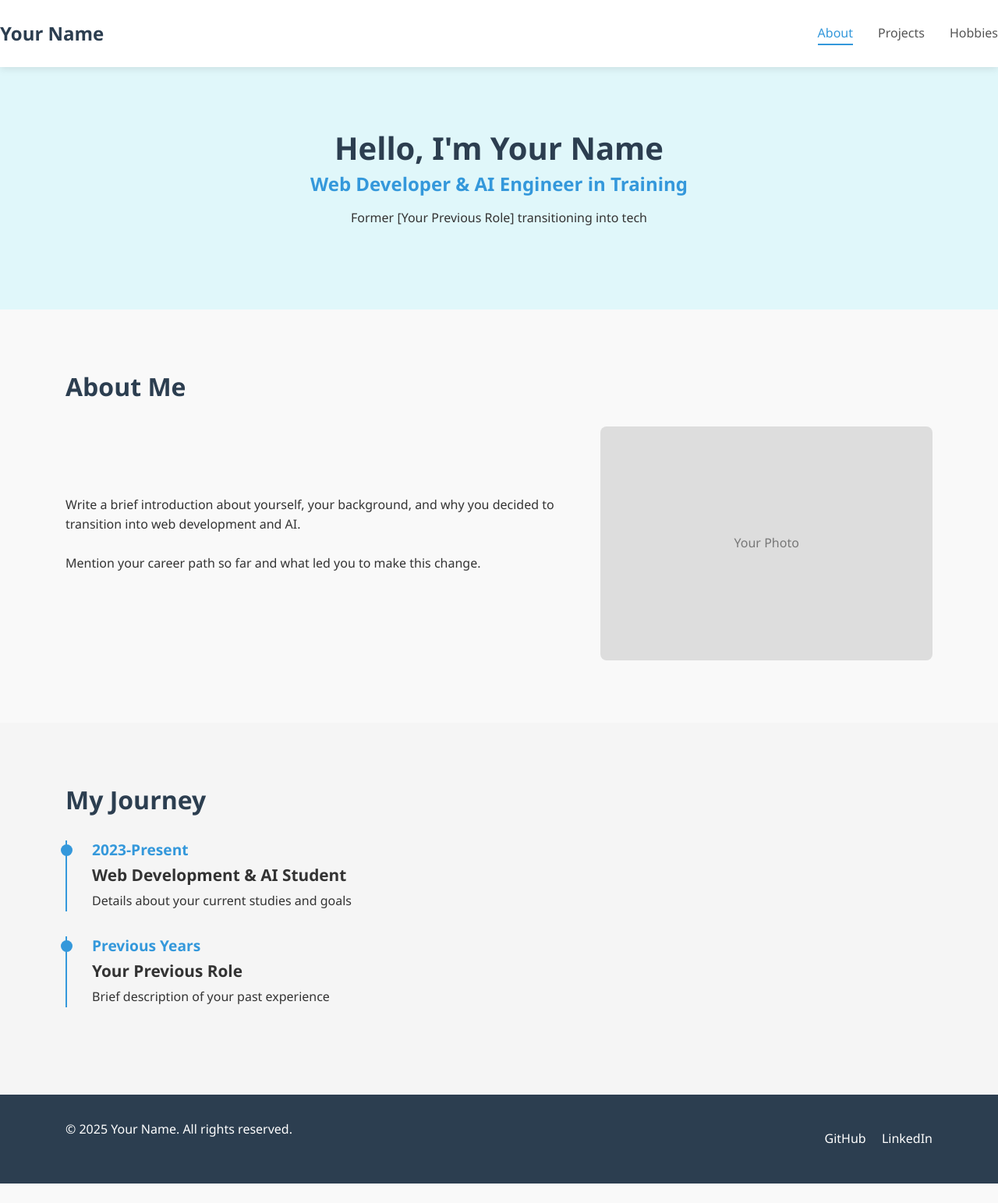
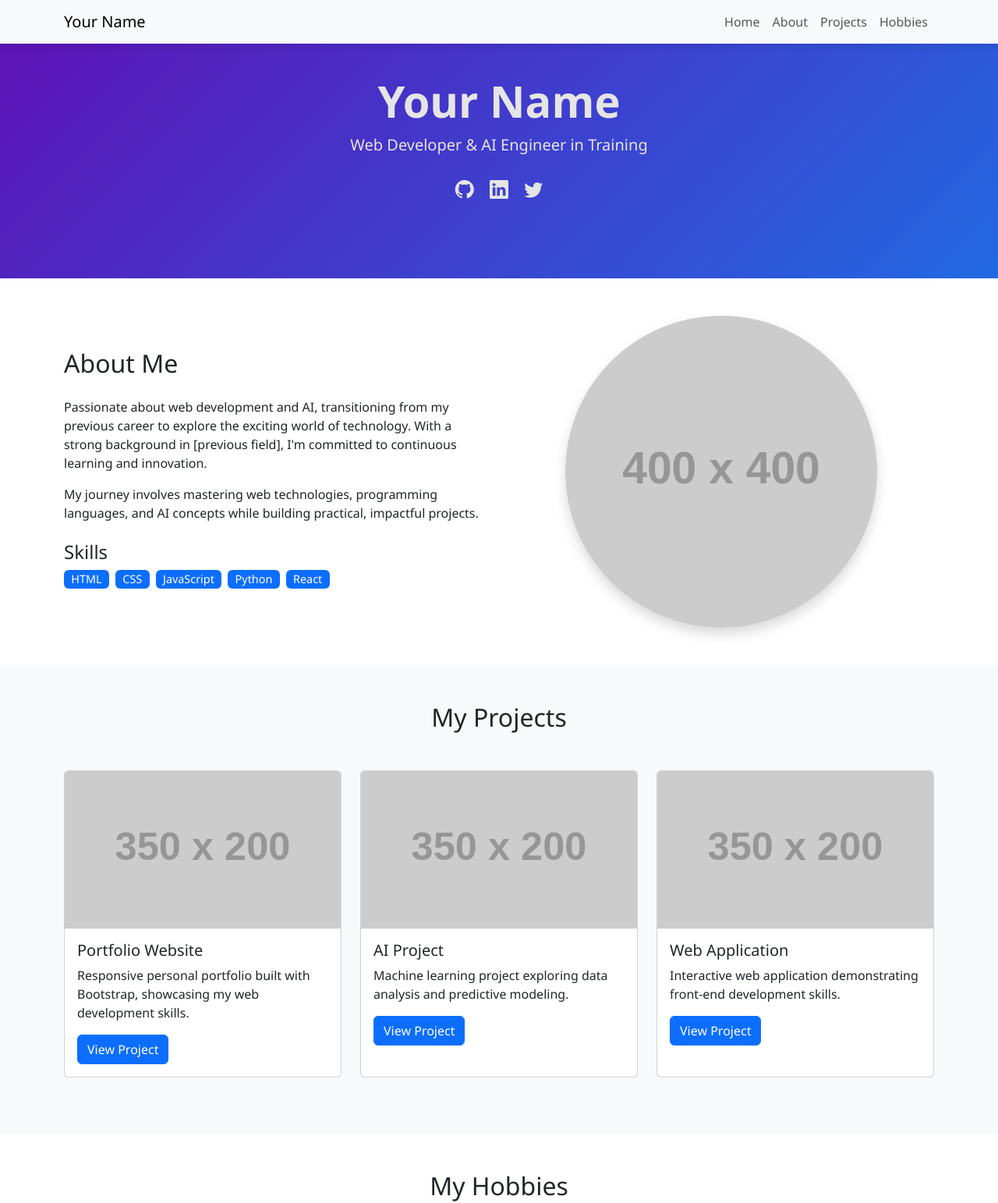
Before and after one commit to tletranvn/porfolio-website, a plain HTML site: page index.html in a window 1280 px wide. Shown: the top 1543 px of the page at 78% size. Before the commit the page ends 1518 px from the top, so only its background shows below. Drawn offline with nearby package versions, Linux system fonts and the light colour scheme; placeholder pictures from the web are drawn by us.

Commit message:
bootstrap

```diff
--- /dev/null
+++ b/css/custom.css
@@ -0,0 +1,81 @@
+/* Custom CSS to enhance Bootstrap styles */
+body {
+    font-family: 'Segoe UI', Tahoma, Geneva, Verdana, sans-serif;
+    scroll-padding-top: 70px; /* Adjust for fixed navbar */
+}
+
+/* Hero Section */
+.hero-section {
+    background: linear-gradient(135deg, #6a11cb 0%, #2575fc 100%);
+    position: relative;
+    overflow: hidden;
+}
+
+.hero-section::before {
+    content: '';
+    position: absolute;
+    top: 0;
+    left: 0;
+    right: 0;
+    bottom: 0;
+    background: rgba(0, 0, 0, 0.1);
+}
+
+/* Navbar */
+.navbar {
+    box-shadow: 0 2px 10px rgba(0, 0, 0, 0.1);
+}
+
+/* Projects and Hobbies Cards */
+.card {
+    transition: transform 0.3s ease, box-shadow 0.3s ease;
+}
+
+.card:hover {
+    transform: translateY(-10px);
+    box-shadow: 0 10px 20px rgba(0, 0, 0, 0.1);
+}
+
+/* Social Links */
+.social-links a {
+    transition: color 0.3s ease;
+}
+
+.social-links a:hover {
+    color: #6a11cb !important;
+}
+
+/* Skills Badges */
+.skills .badge {
+    font-size: 0.9rem;
+    font-weight: 400;
+}
+
+/* Scrollbar */
+::-webkit-scrollbar {
+    width: 8px;
+}
+
+::-webkit-scrollbar-track {
+    background: #f1f1f1;
+}
+
+::-webkit-scrollbar-thumb {
+    background: #888;
+    border-radius: 4px;
+}
+
+::-webkit-scrollbar-thumb:hover {
+    background: #555;
+}
+
+/* Responsive Adjustments */
+@media (max-width: 768px) {
+    .hero-section h1 {
+        font-size: 2.5rem;
+    }
+
+    .hero-section .lead {
+        font-size: 1rem;
+    }
+}
--- a/index.html
+++ b/index.html
@@ -2,76 +2,174 @@
 <html lang="en">
 <head>
     <meta charset="UTF-8">
-    <meta name="viewport" content="width=device-width, initial-scale=1.0">
+    <meta name="viewport" content="width=device-width, initial-scale=1">
     <title>Your Name - Portfolio</title>
-    <link rel="stylesheet" href="css/styles.css">
+    <!-- Bootstrap CSS -->
+    <link href="https://cdn.jsdelivr.net/npm/bootstrap@5.3.0/dist/css/bootstrap.min.css" rel="stylesheet">
+    <!-- Custom CSS -->
+    <link href="css/custom.css" rel="stylesheet">
+    <!-- Bootstrap Icons -->
+    <link href="https://cdn.jsdelivr.net/npm/bootstrap-icons@1.10.0/font/bootstrap-icons.css" rel="stylesheet">
 </head>
-<body>
-    <header>
-        <nav>
-            <div class="logo">Your Name</div>
-            <ul class="nav-links">
-                <li><a href="index.html" class="active">About</a></li>
-                <li><a href="projects.html">Projects</a></li>
-                <li><a href="hobbies.html">Hobbies</a></li>
+<body data-bs-theme="light">
+    <!-- Navbar -->
+    <nav class="navbar navbar-expand-lg navbar-light bg-light fixed-top">
+        <div class="container">
+            <a class="navbar-brand" href="#home">Your Name</a>
+            <button class="navbar-toggler" type="button" data-bs-toggle="collapse" data-bs-target="#navbarNav">
+                <span class="navbar-toggler-icon"></span>
+            </button>
+            <div class="collapse navbar-collapse" id="navbarNav">
+                <ul class="navbar-nav ms-auto">
+                    <li class="nav-item">
+                        <a class="nav-link" href="#home">Home</a>
+                    </li>
+                    <li class="nav-item">
+                        <a class="nav-link" href="#about">About</a>
+                    </li>
+                    <li class="nav-item">
+                        <a class="nav-link" href="#projects">Projects</a>
+                    </li>
+                    <li class="nav-item">
+                        <a class="nav-link" href="#hobbies">Hobbies</a>
+                    </li>
                 </ul>
+            </div>
+        </div>
     </nav>
-    </header>
 
-    <main>
-        <section class="hero">
-            <div class="container">
-                <h1>Hello, I'm Your Name</h1>
-                <h2>Web Developer & AI Engineer in Training</h2>
-                <p>Former [Your Previous Role] transitioning into tech</p>
+    <!-- Home Section -->
+    <section id="home" class="hero-section bg-primary text-white text-center py-5">
+        <div class="container py-5">
+            <div class="row">
+                <div class="col-lg-8 mx-auto">
+                    <h1 class="display-4 fw-bold">Your Name</h1>
+                    <p class="lead">Web Developer & AI Engineer in Training</p>
+                    <div class="social-links mt-4">
+                        <a href="https://github.com" class="text-white mx-2"><i class="bi bi-github fs-4"></i></a>
+                        <a href="https://linkedin.com" class="text-white mx-2"><i class="bi bi-linkedin fs-4"></i></a>
+                        <a href="https://twitter.com" class="text-white mx-2"><i class="bi bi-twitter fs-4"></i></a>
                     </div>
-        </section>
-
-        <section class="about">
-            <div class="container">
-                <h2>About Me</h2>
-                <div class="about-content">
-                    <div class="about-text">
-                        <p>Write a brief introduction about yourself, your background, and why you decided to transition into web development and AI.</p>
-                        <p>Mention your career path so far and what led you to make this change.</p>
-                    </div>
-                    <div class="about-image">
-                        <!-- Add your image here later -->
-                        <div class="placeholder-image">Your Photo</div>
                 </div>
             </div>
         </div>
     </section>
 
-        <section class="journey">
+    <!-- About Section -->
+    <section id="about" class="py-5">
         <div class="container">
-                <h2>My Journey</h2>
-                <div class="timeline">
-                    <!-- Add your career/education milestones here -->
-                    <div class="timeline-item">
-                        <h3>2023-Present</h3>
-                        <h4>Web Development & AI Student</h4>
-                        <p>Details about your current studies and goals</p>
+            <div class="row align-items-center">
+                <div class="col-lg-6">
+                    <h2 class="mb-4">About Me</h2>
+                    <p>Passionate about web development and AI, transitioning from my previous career to explore the exciting world of technology. With a strong background in [previous field], I'm committed to continuous learning and innovation.</p>
+                    <p>My journey involves mastering web technologies, programming languages, and AI concepts while building practical, impactful projects.</p>
+                    <div class="skills mt-4">
+                        <h4>Skills</h4>
+                        <div class="d-flex flex-wrap">
+                            <span class="badge bg-primary me-2 mb-2">HTML</span>
+                            <span class="badge bg-primary me-2 mb-2">CSS</span>
+                            <span class="badge bg-primary me-2 mb-2">JavaScript</span>
+                            <span class="badge bg-primary me-2 mb-2">Python</span>
+                            <span class="badge bg-primary me-2 mb-2">React</span>
                         </div>
-                    <div class="timeline-item">
-                        <h3>Previous Years</h3>
-                        <h4>Your Previous Role</h4>
-                        <p>Brief description of your past experience</p>
+                    </div>
+                </div>
+                <div class="col-lg-6 text-center">
+                    <img src="https://via.placeholder.com/400x400" alt="Your Profile" class="img-fluid rounded-circle shadow">
                 </div>
             </div>
         </div>
     </section>
-    </main>
 
-    <footer>
+    <!-- Projects Section -->
+    <section id="projects" class="bg-light py-5">
         <div class="container">
-            <p>&copy; 2025 Your Name. All rights reserved.</p>
+            <h2 class="text-center mb-5">My Projects</h2>
+            <div class="row">
+                <div class="col-md-4 mb-4">
+                    <div class="card h-100">
+                        <img src="https://via.placeholder.com/350x200" class="card-img-top" alt="Project 1">
+                        <div class="card-body">
+                            <h5 class="card-title">Portfolio Website</h5>
+                            <p class="card-text">Responsive personal portfolio built with Bootstrap, showcasing my web development skills.</p>
+                            <a href="#" class="btn btn-primary">View Project</a>
+                        </div>
+                    </div>
+                </div>
+                <div class="col-md-4 mb-4">
+                    <div class="card h-100">
+                        <img src="https://via.placeholder.com/350x200" class="card-img-top" alt="Project 2">
+                        <div class="card-body">
+                            <h5 class="card-title">AI Project</h5>
+                            <p class="card-text">Machine learning project exploring data analysis and predictive modeling.</p>
+                            <a href="#" class="btn btn-primary">View Project</a>
+                        </div>
+                    </div>
+                </div>
+                <div class="col-md-4 mb-4">
+                    <div class="card h-100">
+                        <img src="https://via.placeholder.com/350x200" class="card-img-top" alt="Project 3">
+                        <div class="card-body">
+                            <h5 class="card-title">Web Application</h5>
+                            <p class="card-text">Interactive web application demonstrating front-end development skills.</p>
+                            <a href="#" class="btn btn-primary">View Project</a>
+                        </div>
+                    </div>
+                </div>
+            </div>
+        </div>
+    </section>
+
+    <!-- Hobbies Section -->
+    <section id="hobbies" class="py-5">
+        <div class="container">
+            <h2 class="text-center mb-5">My Hobbies</h2>
+            <div class="row">
+                <div class="col-lg-4 col-md-6 mb-4">
+                    <div class="card h-100">
+                        <div class="card-body text-center">
+                            <i class="bi bi-book fs-1 text-primary mb-3"></i>
+                            <h4 class="card-title">Reading</h4>
+                            <p class="card-text">Passionate about psychology, technology, and science fiction books.</p>
+                        </div>
+                    </div>
+                </div>
+                <div class="col-lg-4 col-md-6 mb-4">
+                    <div class="card h-100">
+                        <div class="card-body text-center">
+                            <i class="bi bi-mountain fs-1 text-primary mb-3"></i>
+                            <h4 class="card-title">Mountain Hiking</h4>
+                            <p class="card-text">Exploring nature, challenging myself, and enjoying breathtaking landscapes.</p>
+                        </div>
+                    </div>
+                </div>
+                <div class="col-lg-4 col-md-6 mb-4">
+                    <div class="card h-100">
+                        <div class="card-body text-center">
+                            <i class="bi bi-plant fs-1 text-primary mb-3"></i>
+                            <h4 class="card-title">Gardening</h4>
+                            <p class="card-text">Growing organic vegetables and creating a sustainable home garden.</p>
+                        </div>
+                    </div>
+                </div>
+            </div>
+        </div>
+    </section>
+
+    <!-- Footer -->
+    <footer class="bg-dark text-white text-center py-4">
+        <div class="container">
+            <p>&copy; 2024 Your Name. All Rights Reserved.</p>
             <div class="social-links">
-                <!-- Add your social media links here -->
-                <a href="https://github.com/yourusername" target="_blank">GitHub</a>
-                <a href="https://linkedin.com/in/yourprofile" target="_blank">LinkedIn</a>
+                <a href="https://github.com" class="text-white mx-2"><i class="bi bi-github"></i></a>
+                <a href="https://linkedin.com" class="text-white mx-2"><i class="bi bi-linkedin"></i></a>
+                <a href="https://twitter.com" class="text-white mx-2"><i class="bi bi-twitter"></i></a>
             </div>
         </div>
     </footer>
+
+    <!-- Bootstrap JS and Popper.js -->
+    <script src="https://cdn.jsdelivr.net/npm/@popperjs/core@2.11.6/dist/umd/popper.min.js"></script>
+    <script src="https://cdn.jsdelivr.net/npm/bootstrap@5.3.0/dist/js/bootstrap.min.js"></script>
 </body>
 </html>
```
Lines whose indentation alone changed are shown as unchanged.
